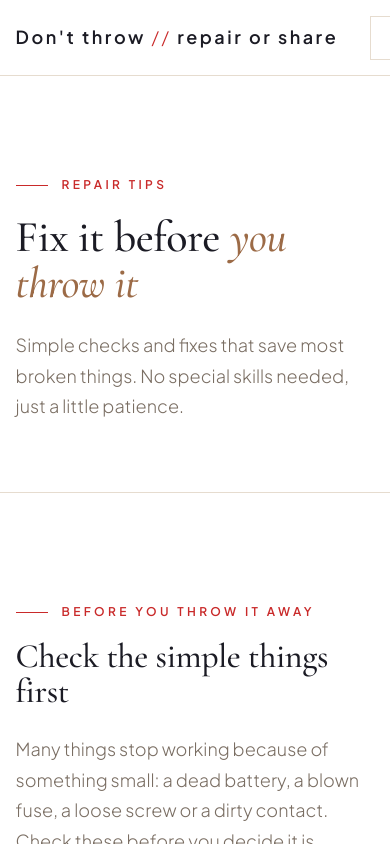
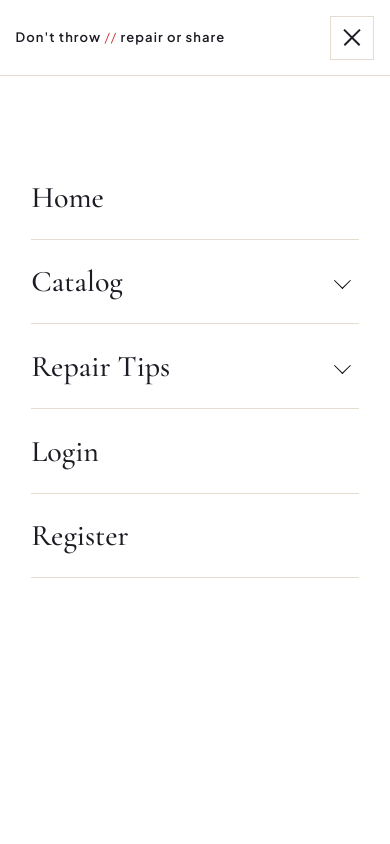
Before and after one commit to SimonaShalevaa/dont-throw-repair, a React (Vite) app: page /repair-tips in a window 390 px wide. Both pictures are taken after a click on the button "Open menu". Shown: the top 844 px of the page. Built offline with nearby package versions, Linux system fonts and the light colour scheme; no server answers; the database is empty.

Commit message:
Make mobile menu open and close

```diff
--- a/src/App.jsx
+++ b/src/App.jsx
@@ -22,6 +22,7 @@ import ScrollToTop from "./components/scroll-to-top/ScrollToTop";
 
 function App() {
   const navigate = useNavigate();
+  const [isMenuOpen, setIsMenuOpen] = useState(false);
 
   const [auth, setAuth] = useState(() => {
     const saved = JSON.parse(localStorage.getItem("auth"));
@@ -101,8 +102,11 @@ function App() {
   return (
     <AuthContext.Provider value={contextValue}>
       <ScrollToTop />
-      <Header />
-      <MobileNavigation />
+      <Header
+        isMenuOpen={isMenuOpen}
+        onMenuClick={() => setIsMenuOpen((state) => !state)}
+      />
+      <MobileNavigation isOpen={isMenuOpen} onClose={() => setIsMenuOpen(false)} />
 
       <main>
         <Routes>
--- a/src/components/header/Header.jsx
+++ b/src/components/header/Header.jsx
@@ -3,7 +3,7 @@ import { Link } from "react-router";
 import AuthContext from "../../contexts/auth-context";
 import "./header.css";
 
-export default function Header() {
+export default function Header({ isMenuOpen, onMenuClick }) {
   const { isAuthenticated, user } = useContext(AuthContext);
   const [closedMenu, setClosedMenu] = useState("");
 
@@ -120,10 +120,11 @@ export default function Header() {
           )}
         </nav>
         <button
-          className="menu-toggle"
-          id="menuToggle"
+          type="button"
+          className={isMenuOpen ? "menu-toggle open" : "menu-toggle"}
           aria-label="Open menu"
-          aria-expanded="false"
+          aria-expanded={isMenuOpen}
+          onClick={onMenuClick}
         >
           <span className="bar" />
           <span className="bar" />
--- a/src/components/header/header.css
+++ b/src/components/header/header.css
@@ -6,3 +6,10 @@
 .nav-item.has-drop.drop-closed .caret {
   transform: rotate(45deg) translateY(-2px);
 }
+
+@media (max-width: 600px) {
+  .header-inner .brand {
+    font-size: 13px;
+    letter-spacing: 0.08em;
+  }
+}
--- a/src/components/navigation/MobileNavigation.jsx
+++ b/src/components/navigation/MobileNavigation.jsx
@@ -1,11 +1,29 @@
-import { useContext } from "react";
+import { useContext, useState } from "react";
 import { Link } from "react-router";
 import AuthContext from "../../contexts/auth-context";
+import "./mobile-navigation.css";
 
-export default function MobileNavigation() {
+export default function MobileNavigation({ isOpen, onClose }) {
   const { isAuthenticated, user } = useContext(AuthContext);
+  const [openSub, setOpenSub] = useState("");
+
+  const toggleSub = (name) => {
+    setOpenSub(openSub === name ? "" : name);
+  };
+
+  const linkClickHandler = (e) => {
+    if (e.target.tagName === "A") {
+      setOpenSub("");
+      onClose();
+    }
+  };
+
   return (
-    <nav className="mobile-nav" id="mobileNav" aria-label="Mobile">
+    <nav
+      className={isOpen ? "mobile-nav open" : "mobile-nav"}
+      aria-label="Mobile"
+      onClick={linkClickHandler}
+    >
       <ul>
         <li>
           <Link className="m-link" to="/">
@@ -18,14 +36,16 @@ export default function MobileNavigation() {
               Catalog
             </Link>
             <button
-              className="m-sub-toggle"
-              aria-expanded="false"
+              type="button"
+              className={openSub === "catalog" ? "m-sub-toggle open" : "m-sub-toggle"}
+              aria-expanded={openSub === "catalog"}
               aria-label="Toggle catalog submenu"
+              onClick={() => toggleSub("catalog")}
             >
               <span className="caret" />
             </button>
           </div>
-          <ul className="m-sub">
+          <ul className={openSub === "catalog" ? "m-sub open" : "m-sub"}>
             <li>
               <Link to="/catalog?category=Furniture">Furniture</Link>
             </li>
@@ -46,14 +66,16 @@ export default function MobileNavigation() {
               Repair Tips
             </Link>
             <button
-              className="m-sub-toggle"
-              aria-expanded="false"
+              type="button"
+              className={openSub === "tips" ? "m-sub-toggle open" : "m-sub-toggle"}
+              aria-expanded={openSub === "tips"}
               aria-label="Toggle repair tips submenu"
+              onClick={() => toggleSub("tips")}
             >
               <span className="caret" />
             </button>
           </div>
-          <ul className="m-sub">
+          <ul className={openSub === "tips" ? "m-sub open" : "m-sub"}>
             <li>
               <Link to="/repair-tips#before-you-throw">Before you throw it away</Link>
             </li>
--- /dev/null
+++ b/src/components/navigation/mobile-navigation.css
@@ -0,0 +1,3 @@
+.m-sub-toggle.open .caret {
+  transform: rotate(225deg) translateY(-2px);
+}
```
